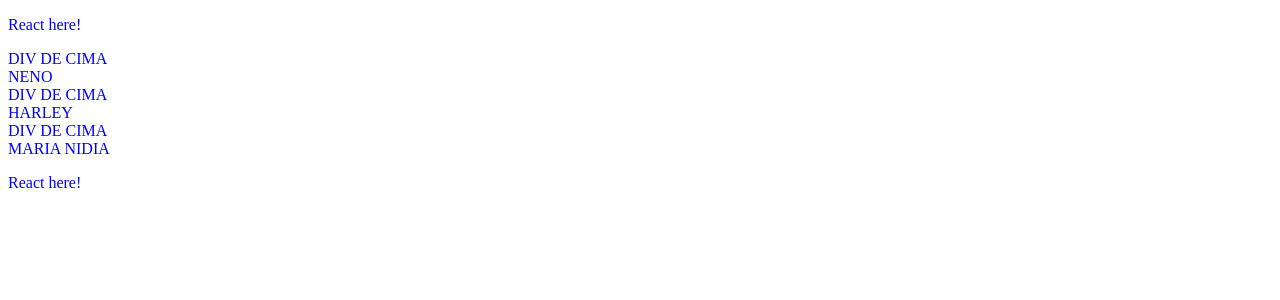
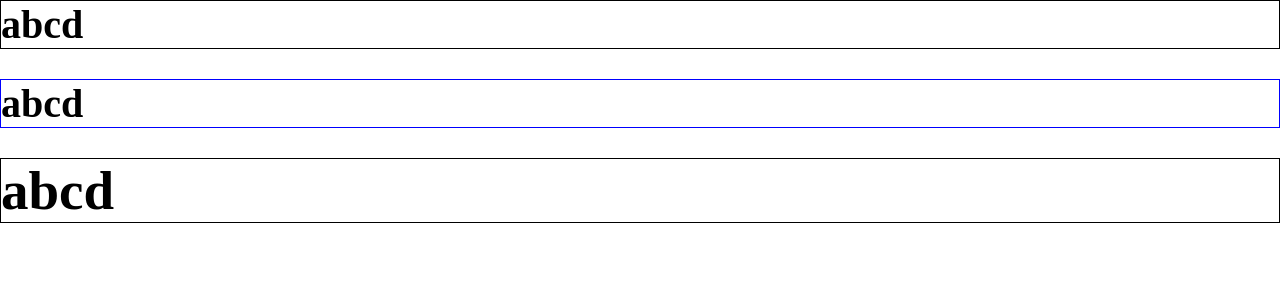
Before and after one commit to winterchagas/flashType, a React app: page / in a window 1280 px wide. Shown: the top 300 px of the page. Built offline with nearby package versions, Linux system fonts and the light colour scheme; the HTML template or start-up script is replaced by a standard one.

Commit message:
main functionality

```diff
--- a/src/App.jsx
+++ b/src/App.jsx
@@ -1,38 +1,108 @@
-import React from 'react';
+import React, {useState, Fragment} from 'react';
+import {shouldCaptureCharacter} from "./helpers";
+
 import './index.scss';
-import SegundoComponent from './Neno.jsx';
 
-var listaDeNomes = [
-	'NENO',
-	'HARLEY',
-	'MARIA NIDIA',
-];
+const fullSentence = 'abcd';
+const sentenceLength = fullSentence.length;
+const phraseFirstPart = [];
+const phraseErrorPart = [];
+const phraseSecondPart = [...fullSentence];
+const typedPhrase = [];
 
-// [
-// 	<div></div>,
-// 	<div></div>,
-// 	<div></div>,
-// 	<div></div>,
-// 	<div></div>,
-// ]
+function handleCorrectType() {
+  const removedCharacter = phraseSecondPart.shift();
+  phraseFirstPart.push(removedCharacter);
+}
+
+function handleWrongType() {
+  const removedCharacter = phraseSecondPart.shift();
+  phraseErrorPart.push(removedCharacter);
+}
+
+function handleBackspaceType() {
+  if (phraseSecondPart.length < sentenceLength) {
+    if (phraseErrorPart.length > 0) {
+      const removedCharacter = phraseErrorPart.pop();
+      phraseSecondPart.unshift(removedCharacter);
+    } else {
+      const removedCharacter = phraseFirstPart.pop();
+      phraseSecondPart.unshift(removedCharacter);
+    }
+    typedPhrase.pop();
+    return true;
+  }
+  return false;
+}
+
+const hasPreviousError = () => phraseErrorPart.length > 0;
+
+function isEndOfString() {
+  return (
+    phraseFirstPart.length +
+    phraseErrorPart.length
+  ) === sentenceLength;
+}
 
 const App = () => {
+  const [currentIndex, setCurrentIndex] = useState(0);
+
+  const handleTyping = (event) => {
+    if (shouldCaptureCharacter(event.key)) {
+      if (event.key === 'Backspace') {
+        const shouldReRender = handleBackspaceType();
+        if (shouldReRender) {
+          setCurrentIndex(currentIndex - 1);
+        }
+        return;
+      }
+
+      if (isEndOfString(event.key)) {
+        return;
+      }
+
+      if (hasPreviousError()) {
+        handleWrongType();
+      } else {
+        if (event.key === phraseSecondPart[0]) {
+          handleCorrectType();
+        } else {
+          handleWrongType();
+        }
+      }
+      setCurrentIndex(currentIndex + 1);
+      typedPhrase.push(event.key);
+    }
+  };
+
   return (
-		<div className="container">
-			<p>React here!</p>
+    <div
+      className="phrase-box"
+      tabIndex={0}
+      onKeyDown={handleTyping}
+    >
+      <div className="phrase-box__full">
+        <span>{fullSentence}</span>
+      </div>
+      <div className="phrase-box__break">
+        <span className="phrase-box__first-part">{phraseFirstPart.join('')}</span>
+        <span className="phrase-box__error-part">{phraseErrorPart.join('')}</span>
+        <span className="phrase-box__last-part">{phraseSecondPart.join('')}</span>
+      </div>
+      <div className="phrase-box__type-box">
         {
-				listaDeNomes.map(function (nome) {
-					return (
-						<div>
-							<div>DIV DE CIMA</div>
-						<SegundoComponent
-							name={nome}
-						/>
-						</div>
-					)
+          [...typedPhrase]
+            .map((character, index) => {
+              return <span key={index}>{character}</span>
             })
         }
-			<p>React here!</p>
+				{
+					[...phraseSecondPart]
+						.map((character, index) => {
+							return <span key={index}>{character}</span>
+						})
+				}
+      </div>
     </div>
   );
 };
--- a/src/Neno.jsx
+++ /dev/null
@@ -1,11 +0,0 @@
-import React from 'react';
-
-function SegundoComponente(props) {
-	return (
-		<div>
-			{props.name}
-		</div>
-	)
-};
-
-export default SegundoComponente;
--- /dev/null
+++ b/src/helpers.js
@@ -0,0 +1,15 @@
+const allowedCharacters = {
+  q: true, w: true, e: true, r: true, t: true, y: true, u: true,
+  i: true, o: true, p: true, a: true, s: true, d: true, f: true,
+  g: true, h: true, j: true, k: true, l: true, "'": true,
+  Enter: true, z: true, x: true, c: true, v: true, b: true,
+  n: true, m: true, ',': true, '.': true, '?': true, Q: true,
+  W: true, E: true, R: true, T: true, Y: true, U: true, I: true,
+  O: true, P: true, A: true, S: true, D: true, F: true, G: true,
+  H: true, J: true, K: true, L: true, Z: true, X: true, C: true,
+  V: true, B: true, N: true, M: true, ' ': true, 'Backspace': true
+};
+
+export function shouldCaptureCharacter(character) {
+  return allowedCharacters[character];
+}
--- a/src/index.scss
+++ b/src/index.scss
@@ -1,11 +1,38 @@
-.container {
-  color: blue;
+body, html {
+  margin: 0;
+  padding: 0;
 }
 
-.container2 {
-  color: red;
+.phrase-box {
+  height: 100vh;
+  font-size: 40px;
+  font-weight: bold;
+
+  &__full {
+    border: 1px solid black;
+    margin-bottom: 30px;
+  }
+
+  &__break {
+    border: 1px solid blue;
+    margin-bottom: 30px;
+  }
+
+  &__first-part {
+    color: blue;
+  }
+
+  &__error-part {
+    color: darkred;
+  }
+
+  &__last-part {
+    color: black;
+  }
+
+  &__type-box {
+    border: 1px solid black;
+    font-size: 55px;
+    min-height: 50px;
+  }
 }
-
-.container3 {
-  color: black;
-}
```
Also changed, not shown: 1 other file (tests, documents, lock files or other folders). Lines whose indentation alone changed are shown as unchanged.
